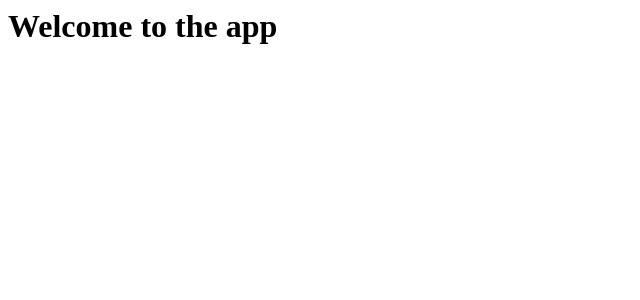
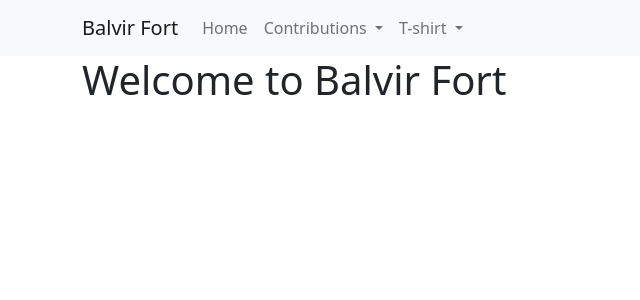
Before and after one commit to Walshf0411/MoneyContributionsWebService, a Flask app: page / in a window 1280 px wide. Shown: the top 300 px of the page, without its empty margins (0-640 px from the left). Run offline with Flask 2, Linux system fonts and the light colour scheme; parts of the project's set-up code (start-up, migrations or seed data) failed here and were passed over.

Commit message:
Beautified html pages and extraced templates

```diff
--- a/web/app.py
+++ b/web/app.py
@@ -26,7 +26,7 @@
 
 @app.route("/")
 def index():
-    return '<h1>Welcome to the app</h1>'
+    return render_template(template_name_or_list="index.html")
 
 @app.route("/contributions/add",  methods = ['GET', 'POST'])
 def add_contribution():
@@ -67,7 +67,10 @@
         logging.info("\n" + message)
     elif channel == 'web':
         html_message_format = "<div class='container'>%s</div>"
-        return html_message_format % message
+        return render_template(
+                template_name_or_list="view_contributions.html",
+                message=html_message_format % message
+            )
     else:
         return '{"status": "Failure", "message": "Channel %s not supported!"}' % channel, status.HTTP_400_BAD_REQUEST
 
--- a/web/components.py
+++ b/web/components.py
@@ -1,8 +1,5 @@
 class HtmlTable:
     TABLE_STR_FORMAT = '''
-    <link href="https://cdn.jsdelivr.net/npm/bootstrap@5.2.0/dist/css/bootstrap.min.css" rel="stylesheet" integrity="sha384-gH2yIJqKdNHPEq0n4Mqa/HGKIhSkIHeL5AyhkYV8i59U5AR6csBvApHHNl/vI1Bx" crossorigin="anonymous">
-    <script src="https://cdn.jsdelivr.net/npm/bootstrap@5.2.0/dist/js/bootstrap.bundle.min.js" integrity="sha384-A3rJD856KowSb7dwlZdYEkO39Gagi7vIsF0jrRAoQmDKKtQBHUuLZ9AsSv4jD4Xa" crossorigin="anonymous"></script>
-
     <table class="table table-responsive table-bordered table-hover">
         <thead class="table-dark">%s</thead>
         <tbody>%s</tbody>
--- /dev/null
+++ b/web/templates/base.html
@@ -0,0 +1,55 @@
+<!DOCTYPE html>
+<html lang="en">
+
+<head>
+    <meta charset="UTF-8">
+    <link href="https://cdn.jsdelivr.net/npm/bootstrap@5.2.0/dist/css/bootstrap.min.css" rel="stylesheet"
+        integrity="sha384-gH2yIJqKdNHPEq0n4Mqa/HGKIhSkIHeL5AyhkYV8i59U5AR6csBvApHHNl/vI1Bx" crossorigin="anonymous">
+    <title>Mandal Management</title>
+</head>
+
+<body>
+    <nav class="navbar navbar-expand-lg navbar-light bg-light">
+        <div class="container">
+            <a class="navbar-brand" href="#">Balvir Fort</a>
+            <button class="navbar-toggler" type="button" data-bs-toggle="collapse" data-bs-target="#navbarSupportedContent"
+                aria-controls="navbarSupportedContent" aria-expanded="false" aria-label="Toggle navigation">
+                <span class="navbar-toggler-icon"></span>
+            </button>
+            <div class="collapse navbar-collapse" id="navbarSupportedContent">
+                <ul class="navbar-nav me-auto mb-2 mb-lg-0">
+                    <li class="nav-item">
+                        <a class="nav-link" aria-current="page" href="#">Home</a>
+                    </li>
+                    <li class="nav-item dropdown">
+                        <a class="nav-link dropdown-toggle" href="#" id="contributionsDropdown" role="button"
+                            data-bs-toggle="dropdown" aria-expanded="false">
+                            Contributions
+                        </a>
+                        <ul class="dropdown-menu" aria-labelledby="contributionsDropdown">
+                            <li><a class="dropdown-item" href="/contributions/add">Add new Contribution</a></li>
+                            <li><a class="dropdown-item" href="/contributions/get/web">View Contributions</a></li>
+                        </ul>
+                    </li>
+                    <li class="nav-item dropdown">
+                        <a class="nav-link dropdown-toggle" href="#" id="tshirtDropdown" role="button" data-bs-toggle="dropdown"
+                            aria-expanded="false">
+                            T-shirt
+                        </a>
+                        <ul class="dropdown-menu" aria-labelledby="tshirtDropdown">
+                            <li><a class="dropdown-item" href="/contributions/add">Add new tshirt entry</a></li>
+                            <li><a class="dropdown-item" href="/contributions/get/web">View tshirt status</a></li>
+                        </ul>
+                    </li>
+                </ul>
+            </div>
+        </div>
+    </nav>
+    {% block main %}
+    {% endblock %}
+</body>
+<script src="https://cdn.jsdelivr.net/npm/bootstrap@5.2.0/dist/js/bootstrap.bundle.min.js"
+    integrity="sha384-A3rJD856KowSb7dwlZdYEkO39Gagi7vIsF0jrRAoQmDKKtQBHUuLZ9AsSv4jD4Xa"
+    crossorigin="anonymous"></script>
+
+</html>
--- /dev/null
+++ b/web/templates/index.html
@@ -0,0 +1,6 @@
+{% extends "base.html" %}
+{% block main %}
+<div class="container">
+    <h1>Welcome to Balvir Fort</h1>
+</div>
+{% endblock %}
--- /dev/null
+++ b/web/templates/view_contributions.html
@@ -0,0 +1,4 @@
+{% extends "base.html" %}
+{% block main %}
+{{ message|safe }}
+{% endblock %}
--- a/wsgi.py
+++ b/wsgi.py
@@ -5,4 +5,4 @@
 from service.sheets import ContributionsSheetsService
 
 if __name__ == '__main__':
-    app.run()
+    app.run(debug=True)
```
Also changed, not shown: web/templates/add_new_contribution.html (+3 -13 lines).
